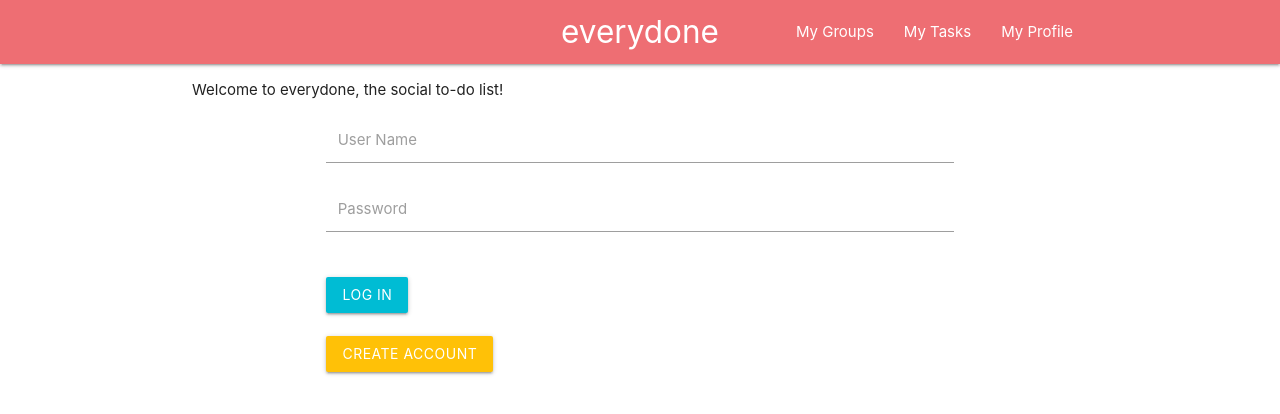
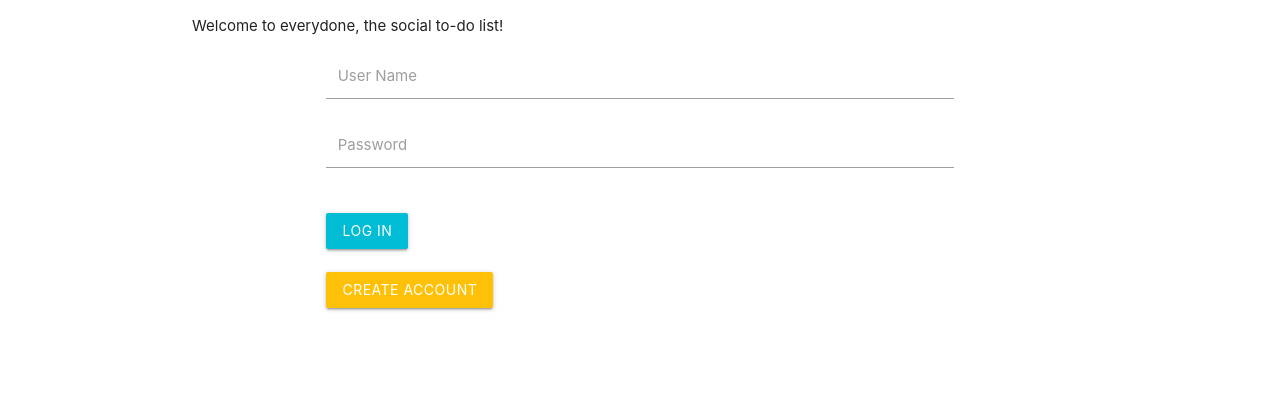
Before and after one commit to MLarson90/group-project, a PHP site: template views/index.html.twig in a window 1280 px wide. Shown: the top 414 px of the page. Run offline with PHP 8.4, Linux system fonts and the light colour scheme; the template is opened without the code that fills it, so the values that code supplies are empty; some libraries are stand-ins or nearby versions.

Commit message:
minor updates

```diff
--- a/app/app.php
+++ b/app/app.php
@@ -36,6 +36,7 @@
       return $app['twig']->render('create_account.html.twig', array('msg'=>'Passwords need to match.'));
     }
   });
+
   $app->post("/homepage", function() use ($app) {
     //$new_user = User::findUserbyId($_POST['user_id']);
     if(isset($_POST['button'])){
--- a/views/index.html.twig
+++ b/views/index.html.twig
@@ -1,4 +1,8 @@
 {% include 'top.html.twig' %}
+
+<div class="login-area">
+  <p>Welcome to everydone, the social to-do list!</p>
+</div>
 
 <div class="container">
   <form action="/login_user" method="post">
--- a/views/top.html.twig
+++ b/views/top.html.twig
@@ -11,19 +11,4 @@
     <title>Social Media Event List</title>
   </head>
   <body>
-    <nav>
-      <div class="nav-wrapper">
-        <div class="container">
-          <a href="/" class="brand-logo center">everydone</a>
-          <ul id="nav-mobile" class="right hide-on-med-and-down">
-            <li><a href="#">My Groups</a></li>
-            <li><a href="#">My Tasks</a></li>
-            <li><a href="#">My Profile</a></li>
-          </ul>
-        </div>
-      </div>
-    </nav>
     <div class="container ">
-      <div class="login-area">
-        <p>Welcome to everydone, the social to-do list!</p>
-      </div>
```
Also changed, not shown: views/create_account.html.twig (+7 -1 lines), views/homepage.html.twig (+15 -0 lines).
